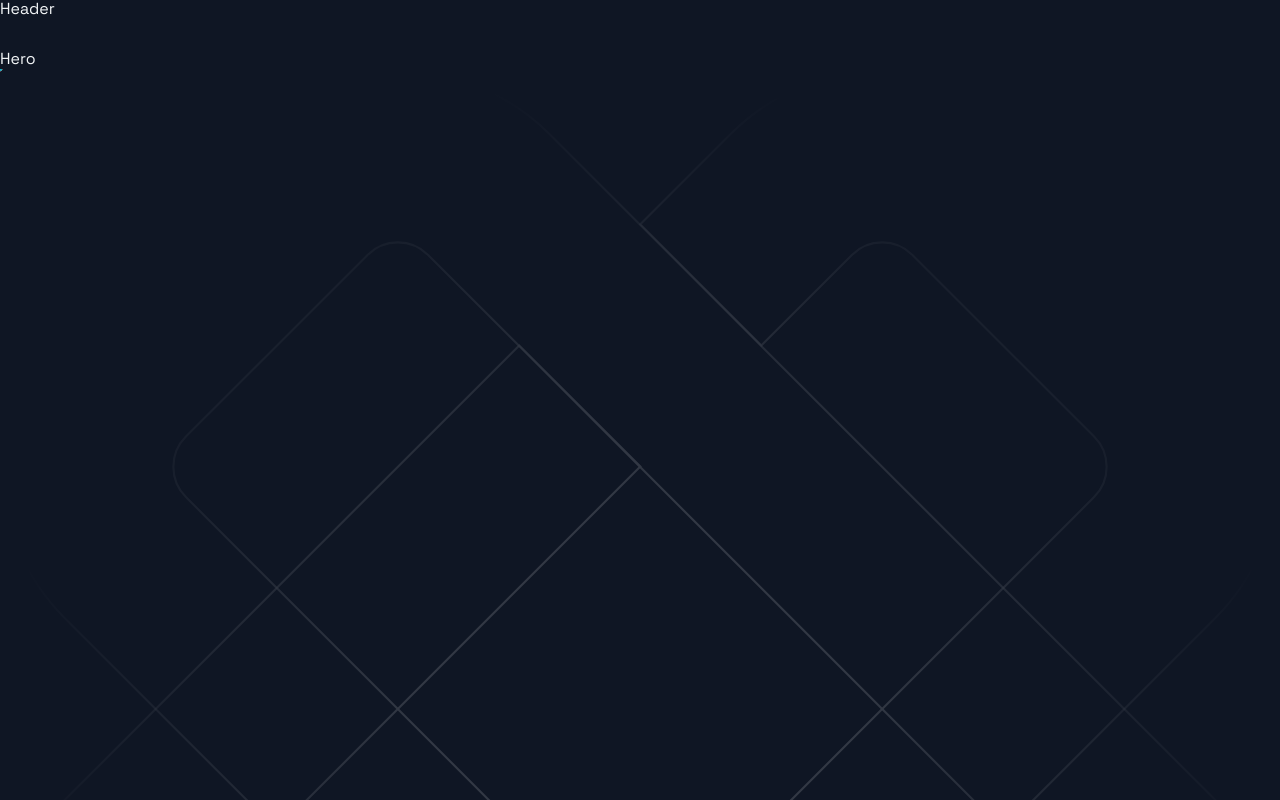
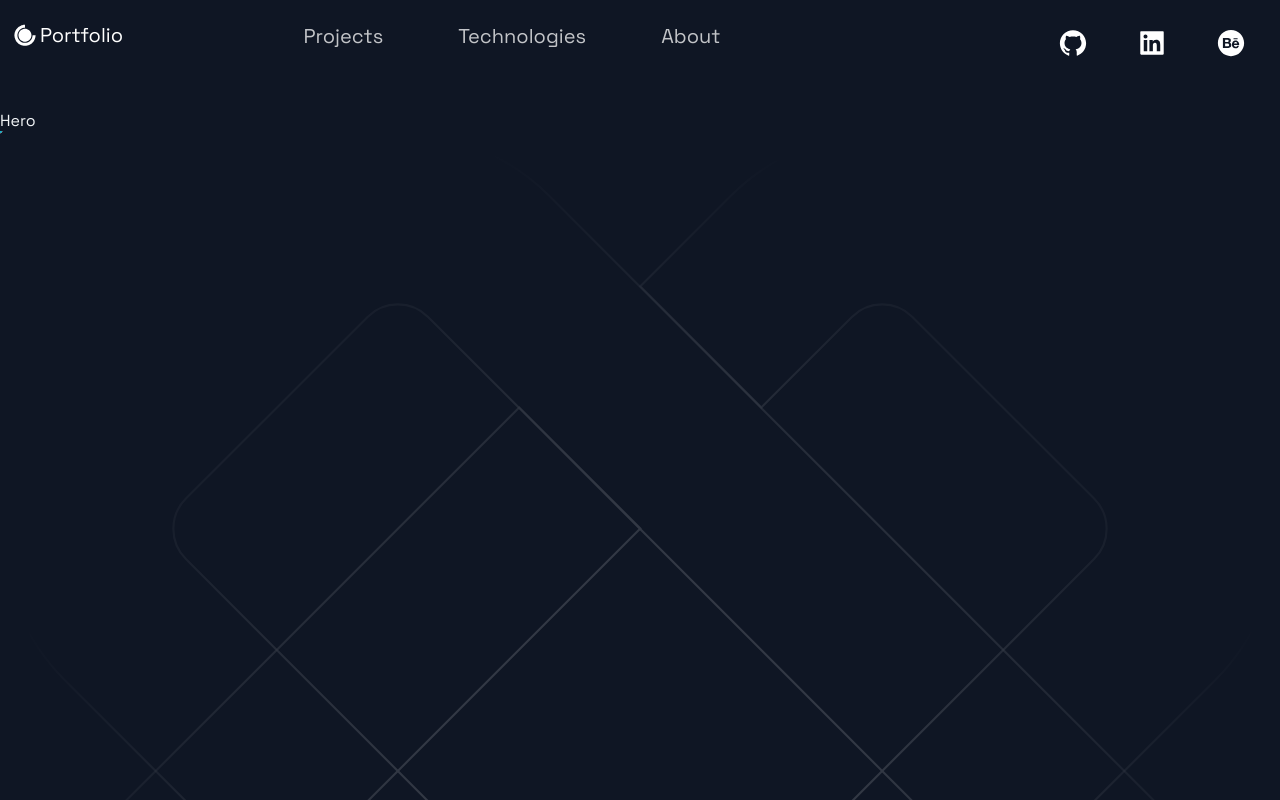
Before and after one commit to Sondos-Hijab/portfolio_reactjs, a Next.js app: page / in a window 1280 px wide. Shown: the top 800 px of the page. Built offline with nearby package versions, Linux system fonts and the light colour scheme.

Commit message:
working on header section

```diff
--- a/src/components/Header/Header.js
+++ b/src/components/Header/Header.js
@@ -1,14 +1,72 @@
-import Link from 'next/link';
-import React from 'react';
-import { AiFillGithub, AiFillInstagram, AiFillLinkedin } from 'react-icons/ai';
-import { DiCssdeck } from 'react-icons/di';
+import Link from "next/link";
+import React from "react";
+import {
+  AiFillBehanceCircle,
+  AiFillGithub,
+  AiFillLinkedin,
+} from "react-icons/ai";
+import { DiCssdeck } from "react-icons/di";
 
-import { Container, Div1, Div2, Div3, NavLink, SocialIcons } from './HeaderStyles';
+import {
+  Container,
+  Div1,
+  Div2,
+  Div3,
+  NavLink,
+  SocialIcons,
+  Span,
+} from "./HeaderStyles";
 
-const Header = () =>  (
-  <div>
-    Header
-  </div>
+const Header = () => (
+  <Container>
+    <Div1>
+      <Link legacyBehavior href="/">
+        <a
+          style={{
+            display: "flex",
+            alignItems: "center",
+            color: "white",
+            marginBottom: "20px",
+          }}
+        >
+          <DiCssdeck size="3rem" /> <Span>Portfolio</Span>
+        </a>
+      </Link>
+    </Div1>
+    <Div2>
+      <li>
+        <Link href="#projects">
+          <NavLink>Projects</NavLink>
+        </Link>
+      </li>
+
+      <li>
+        <Link href="#tech">
+          <NavLink>Technologies</NavLink>
+        </Link>
+      </li>
+
+      <li>
+        <Link href="#about">
+          <NavLink>About</NavLink>
+        </Link>
+      </li>
+    </Div2>
+
+    <Div3>
+      <SocialIcons href="https://github.com/Sondos-Hijab">
+        <AiFillGithub size="3rem" />
+      </SocialIcons>
+
+      <SocialIcons href="https://www.linkedin.com/in/sondos-qais/">
+        <AiFillLinkedin size="3rem" />
+      </SocialIcons>
+
+      <SocialIcons href="https://www.behance.net/sondosshigab">
+        <AiFillBehanceCircle size="3rem" />
+      </SocialIcons>
+    </Div3>
+  </Container>
 );
 
 export default Header;
--- a/src/components/Header/HeaderStyles.js
+++ b/src/components/Header/HeaderStyles.js
@@ -1,5 +1,5 @@
-import { IoIosArrowDropdown } from 'react-icons/io';
-import styled from 'styled-components';
+import { IoIosArrowDropdown } from "react-icons/io";
+import styled from "styled-components";
 
 export const Container = styled.div`
   display: grid;
@@ -16,6 +16,10 @@
     grid-column-gap: 0.5rem;
     grid-row-gap: 0.5rem;
   }
+`;
+
+export const Span = styled.span`
+  font-size: 2rem;
 `;
 export const Div1 = styled.div`
   grid-area: 1 / 1 / 2 / 2;
@@ -94,8 +98,8 @@
   display: flex;
   align-self: center;
   transition: 0.3s ease;
-  opacity: ${({ isOpen }) => (isOpen ? '1' : '.75')};
-  transform: ${({ isOpen }) => (isOpen ? 'scaleY(-1)' : 'scaleY(1)')};
+  opacity: ${({ isOpen }) => (isOpen ? "1" : ".75")};
+  transform: ${({ isOpen }) => (isOpen ? "scaleY(-1)" : "scaleY(1)")};
 
   &:hover {
     opacity: 1;
@@ -107,18 +111,16 @@
   }
 `;
 
-
 // Social Icons
 
 export const SocialIcons = styled.a`
-transition: 0.3s ease;
-color: white;
-border-radius: 50px;
+  transition: 0.3s ease;
+  color: white;
+  border-radius: 50px;
   padding: 8px;
-&:hover {
+  &:hover {
     background-color: #212d45;
     transform: scale(1.2);
     cursor: pointer;
-
   }
-`
+`;
```
